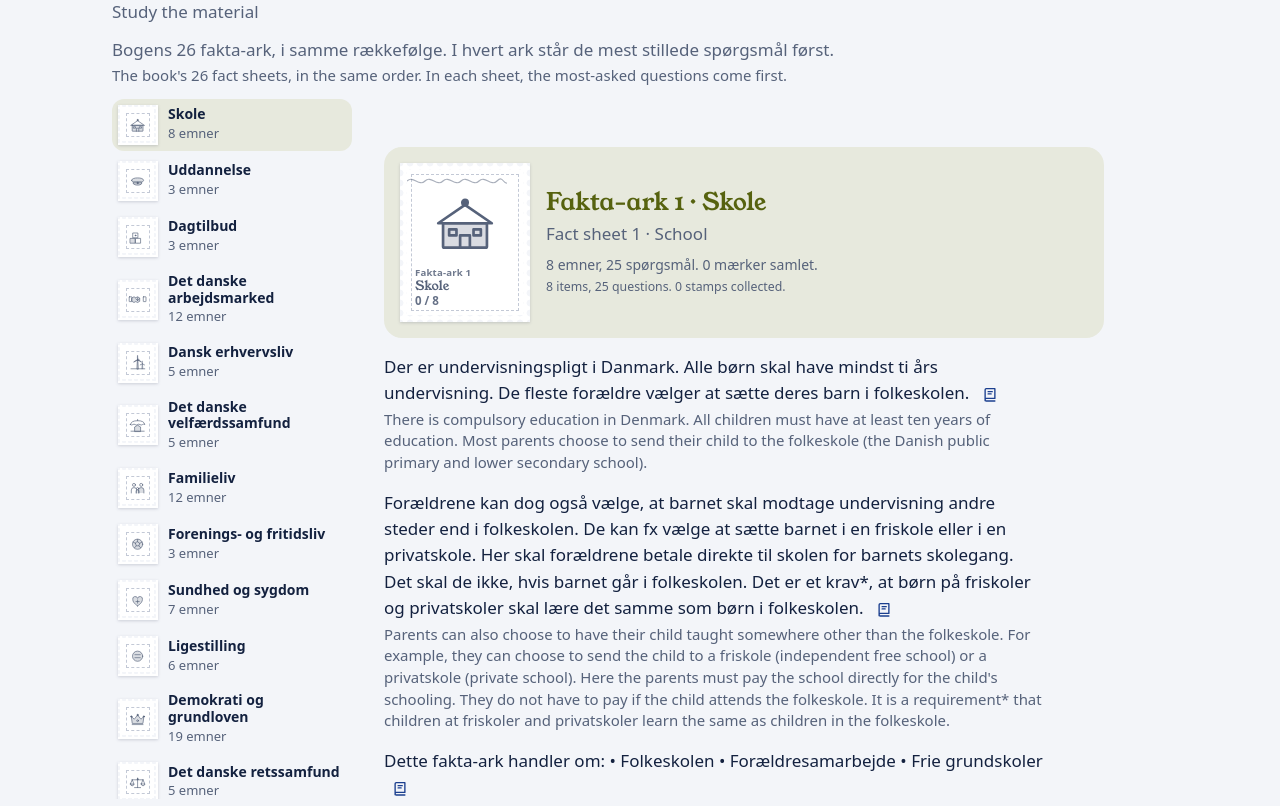
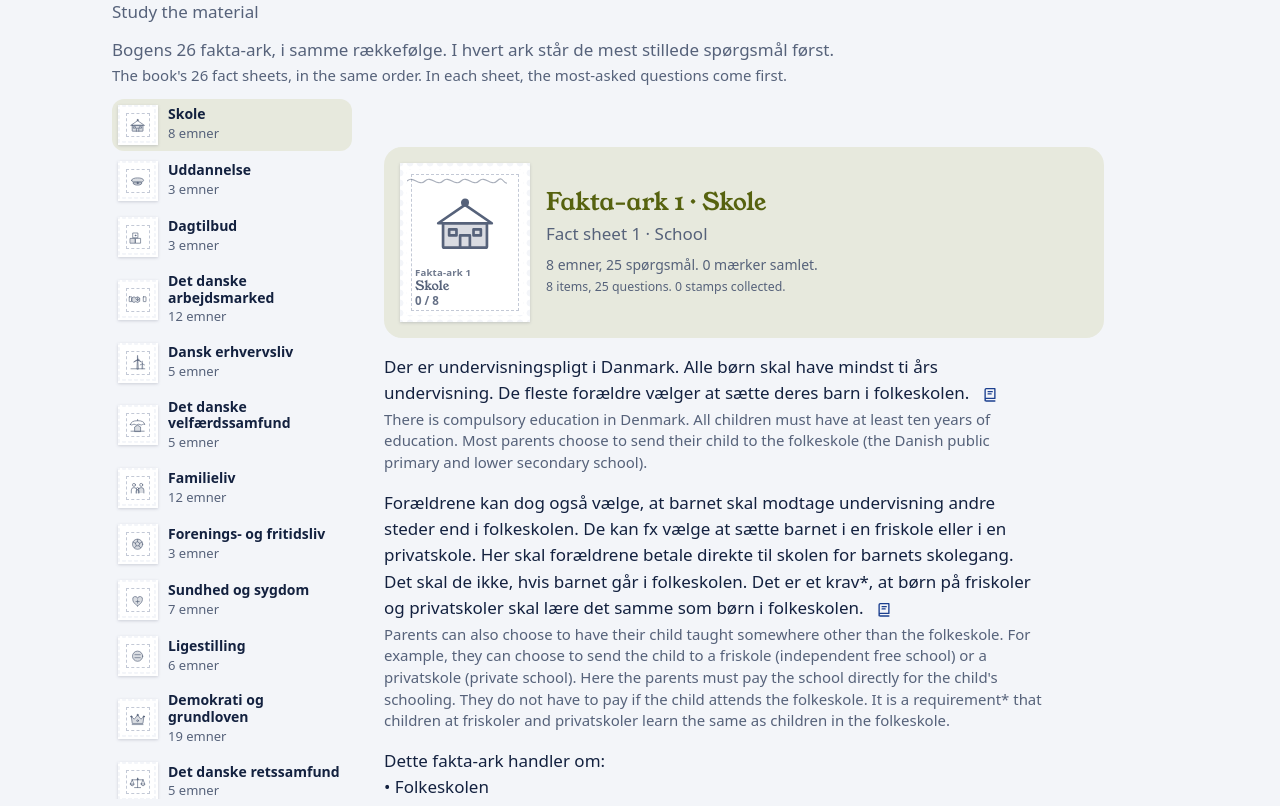
Before and after one commit to m-Samhoury/medborgerskabsproven, a plain HTML site: page study.html in a window 1280 px wide. Shown: the part 138-944 px from the top of the page. Drawn offline with Linux system fonts and the light colour scheme; a web font is replaced by a local one.

Commit message:
Verify and fix the fact-sheet reorganisation
Co-Authored-By: Claude Haiku 5.5 <noreply@anthropic.com>

```diff
--- a/css/style.css
+++ b/css/style.css
@@ -1501,7 +1501,7 @@ main.only-frequent .fact-row:not(.freq) { display: none; }
 .quiz-opts[hidden] { display: none; }
 .stamp-grid {
   display: grid;
-  grid-template-columns: repeat(5, minmax(0, 1fr));
+  grid-template-columns: repeat(auto-fill, minmax(84px, 1fr));
   gap: 14px 8px;
 }
 .stamp-toggle {
@@ -1512,7 +1512,7 @@ main.only-frequent .fact-row:not(.freq) { display: none; }
   text-align: center;
 }
 .stamp-toggle .stamp.mini { width: 100%; max-width: 64px; }
-.stamp-toggle .toggle-name { font-size: var(--fs-xs); color: var(--ink); line-height: 1.2; }
+.stamp-toggle .toggle-name { font-size: var(--fs-xs); color: var(--ink); line-height: 1.2; overflow-wrap: anywhere; }
 .stamp-toggle:has(input:focus-visible) { outline: 3px solid var(--focus); outline-offset: 3px; border-radius: 4px; }
 .seg {
   display: inline-grid;
--- a/js/study.js
+++ b/js/study.js
@@ -216,7 +216,7 @@
           "p"))));
 
     t.intro.forEach(function (p) {
-      section.appendChild(withBook(bi(p.da, p.en, "p"), p.book));
+      section.appendChild(withBook(introBi(p), p.book));
       if (p.nobook_da) section.appendChild(MBP.ui.nobookNote(p.nobook_da, p.nobook_en));
     });
 
@@ -247,6 +247,21 @@
 
     section.appendChild(endBar(t));
     return section;
+  }
+
+  // An intro paragraph. Lines inside it ("\n": the contents box's bullets) keep their line breaks.
+  function introBi(p) {
+    function lines(text) {
+      var out = [];
+      text.split("\n").forEach(function (line, i) {
+        if (i > 0) out.push(h("br"));
+        out.push(line);
+      });
+      return out;
+    }
+    var kids = [h("span", { class: "da" }, lines(p.da))];
+    if (p.en) kids.push(h("span", { class: "en", lang: "en" }, lines(p.en)));
+    return h("p", { class: "bi" }, kids);
   }
 
   // One fact row: face value (and postmark when mastered), the fact, its questions and the notes.
```
Also changed, not shown: 1 other file.
